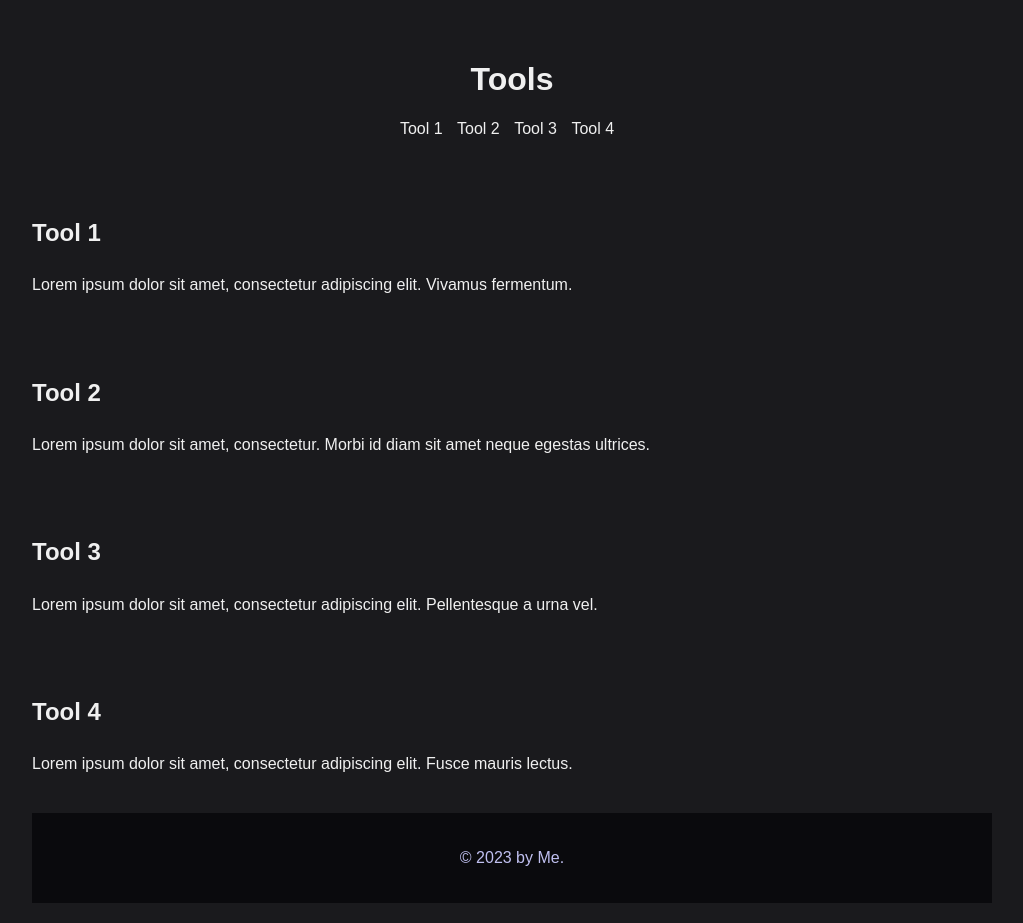
After one commit to devmikedel/portfolio, a Django app: page /tools/ in a window 1280 px wide. The commit adds this page. Shown: the whole page, without its empty margins (128-1151 px from the left). Run offline with Django 5.2, Linux system fonts and the light colour scheme.

Commit message:
add tools.html / css / view

```diff
--- a/public/templates/public/home.html
+++ b/public/templates/public/home.html
@@ -16,6 +16,7 @@
             <ul>
                 <li><a href="#about">About Me</a></li>
                 <li><a href="#skills">Skills</a></li>
+                <li><a href="#tools">Tools</a></li>
                 <li><a href="#projects">Projects</a></li>
                 <li><a href="#contact">Contact</a></li>
             </ul>
@@ -38,6 +39,11 @@
         <p>Lorem ipsum dolor sit amet, consectetur adipiscing elit.
             Donec feugiat ultricies faucibus. Mauris id eros tempus, auctor massa sit amet.</p>
     </div>
+    <div id="tools" class="content">
+        <h2>Tools</h2>
+        <p>Lorem ipsum dolor sit amet, consectetur adipiscing elit.
+            Donec feugiat ultricies faucibus. Mauris id eros tempus, auctor massa sit amet.</p>
+    </div>
     <div id="projects" class="content">
         <h2>Projects</h2>
         <p>Lorem ipsum dolor sit amet, consectetur adipiscing elit.
--- /dev/null
+++ b/public/templates/public/tools.html
@@ -0,0 +1,50 @@
+{% load static %}
+
+<!DOCTYPE html>
+<html lang="en">
+<head>
+    <meta charset="UTF-8">
+    <meta name="viewport" content="width=device-width, initial-scale=1.0">
+    <title>Tools</title>
+    <link rel="stylesheet" href="{% static 'public/styles.css' %}">
+</head>
+<body>
+<div class="container">
+    <div class="header">
+        <h1>Tools</h1>
+        <nav>
+            <ul>
+                <li><a href="#tools1">Tool 1</a></li>
+                <li><a href="#tools2">Tool 2</a></li>
+                <li><a href="#tools3">Tool 3</a></li>
+                <li><a href="#tools4">Tool 4</a></li>
+            </ul>
+        </nav>
+    </div>
+
+    <div id="tools1" class="content">
+        <h2>Tool 1</h2>
+        <p>Lorem ipsum dolor sit amet, consectetur adipiscing elit. Vivamus fermentum.</p>
+    </div>
+
+    <div id="tools2" class="content">
+        <h2>Tool 2</h2>
+        <p>Lorem ipsum dolor sit amet, consectetur. Morbi id diam sit amet neque egestas ultrices.</p>
+    </div>
+
+    <div id="tools3" class="content">
+        <h2>Tool 3</h2>
+        <p>Lorem ipsum dolor sit amet, consectetur adipiscing elit. Pellentesque a urna vel.</p>
+    </div>
+
+    <div id="tools4" class="content">
+        <h2>Tool 4</h2>
+        <p>Lorem ipsum dolor sit amet, consectetur adipiscing elit. Fusce mauris lectus.</p>
+    </div>
+
+    <div class="footer">
+        <p>&copy; 2023 by Me.</p>
+    </div>
+</div>
+</body>
+</html>
--- a/public/urls.py
+++ b/public/urls.py
@@ -1,8 +1,9 @@
 # home/urls.py
 
 from django.urls import path
-from .views import HomePageView
+from .views import HomePageView, ToolsView
 
 urlpatterns = [
     path('', HomePageView.as_view(), name='home'),  # '' since it's the homepage
+    path('tools/', ToolsView.as_view(), name='tools'),
 ]
--- a/public/views.py
+++ b/public/views.py
@@ -1,7 +1,12 @@
 # home/views.py
 
 from django.views.generic import TemplateView
+from django.shortcuts import render
 
 
 class HomePageView(TemplateView):
     template_name = 'public/home.html'  # assuming home.html is the name of your template
+
+
+class ToolsView(TemplateView):  # Define a new class based view
+    template_name = 'public/tools.html'
```
